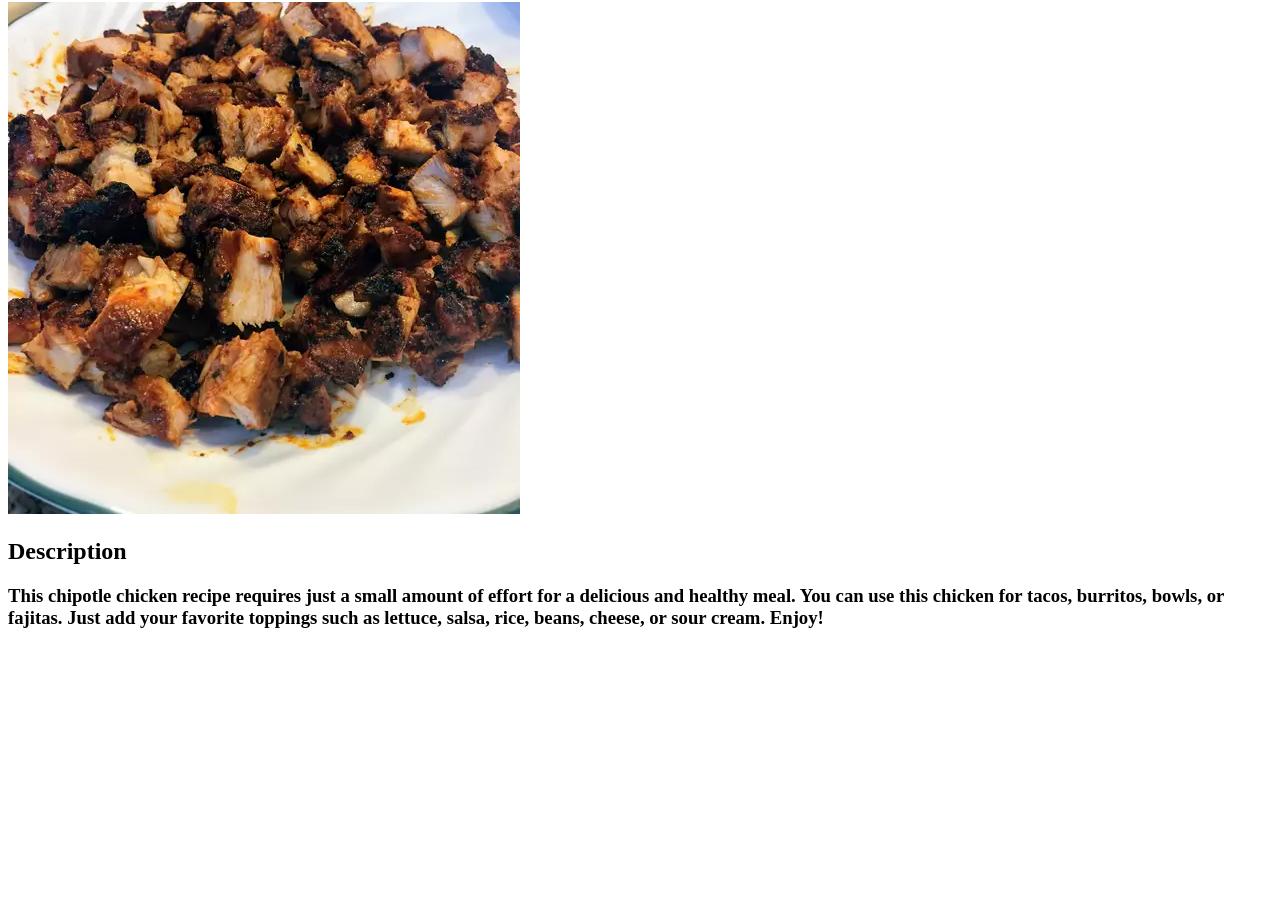
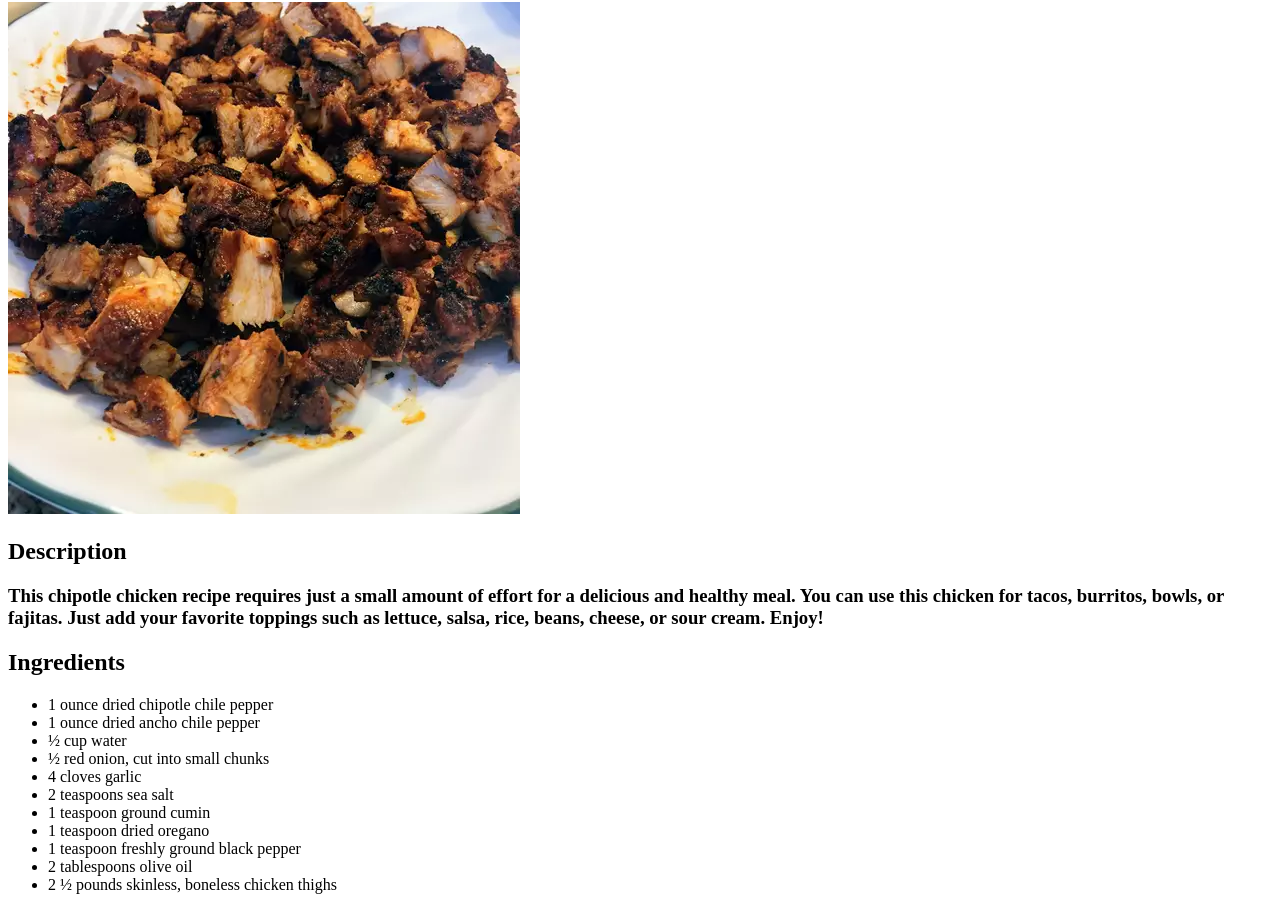
Before and after one commit to Axel0th/odin-recipes, a plain HTML site: page recipes/CopycatChipotleChicken.html in a window 1280 px wide. Shown: the part 78-988 px from the top of the page. Before the commit the page ends 800 px from the top, so only its background shows below. Drawn offline with Linux system fonts and the light colour scheme.

Commit message:
Add an “Ingredients” heading followed by an unordered list of the ingredients needed for the recipe

```diff
--- a/recipes/CopycatChipotleChicken.html
+++ b/recipes/CopycatChipotleChicken.html
@@ -10,7 +10,21 @@
     <img src="../images/Copycat.webp">
     <h2>Description</h2>
     <h3>This chipotle chicken recipe requires just a small amount of effort for a delicious and healthy meal. You can use this chicken for tacos, burritos, bowls, or fajitas. Just add your favorite toppings such as lettuce, salsa, rice, beans, cheese, or sour cream. Enjoy!</h3>
+    <h2>Ingredients</h2>
+    <ul>
+        <li>1 ounce dried chipotle chile pepper</li>
+        <li>1 ounce dried ancho chile pepper</li>
+        <li>½ cup water</li>
+        <li>½ red onion, cut into small chunks</li>
+        <li>4 cloves garlic</li>
+        <li>2 teaspoons sea salt</li>
+        <li>1 teaspoon ground cumin</li>
+        <li>1 teaspoon dried oregano</li>
+        <li>1 teaspoon freshly ground black pepper</li>
+        <li>2 tablespoons olive oil</li>
+        <li>2 ½ pounds skinless, boneless chicken thighs</li>
 
+    </ul>
 
 </body>
 </html>
```
